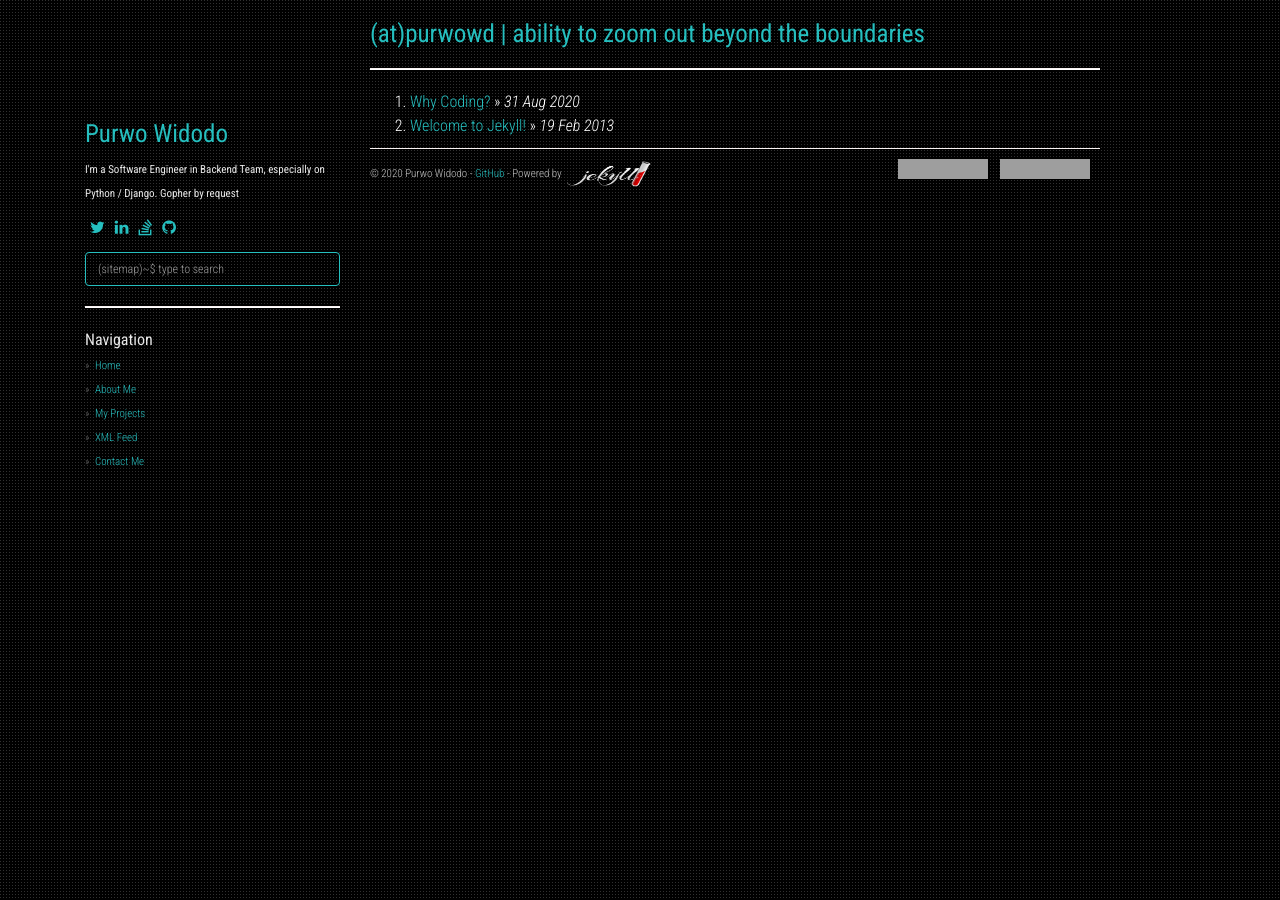
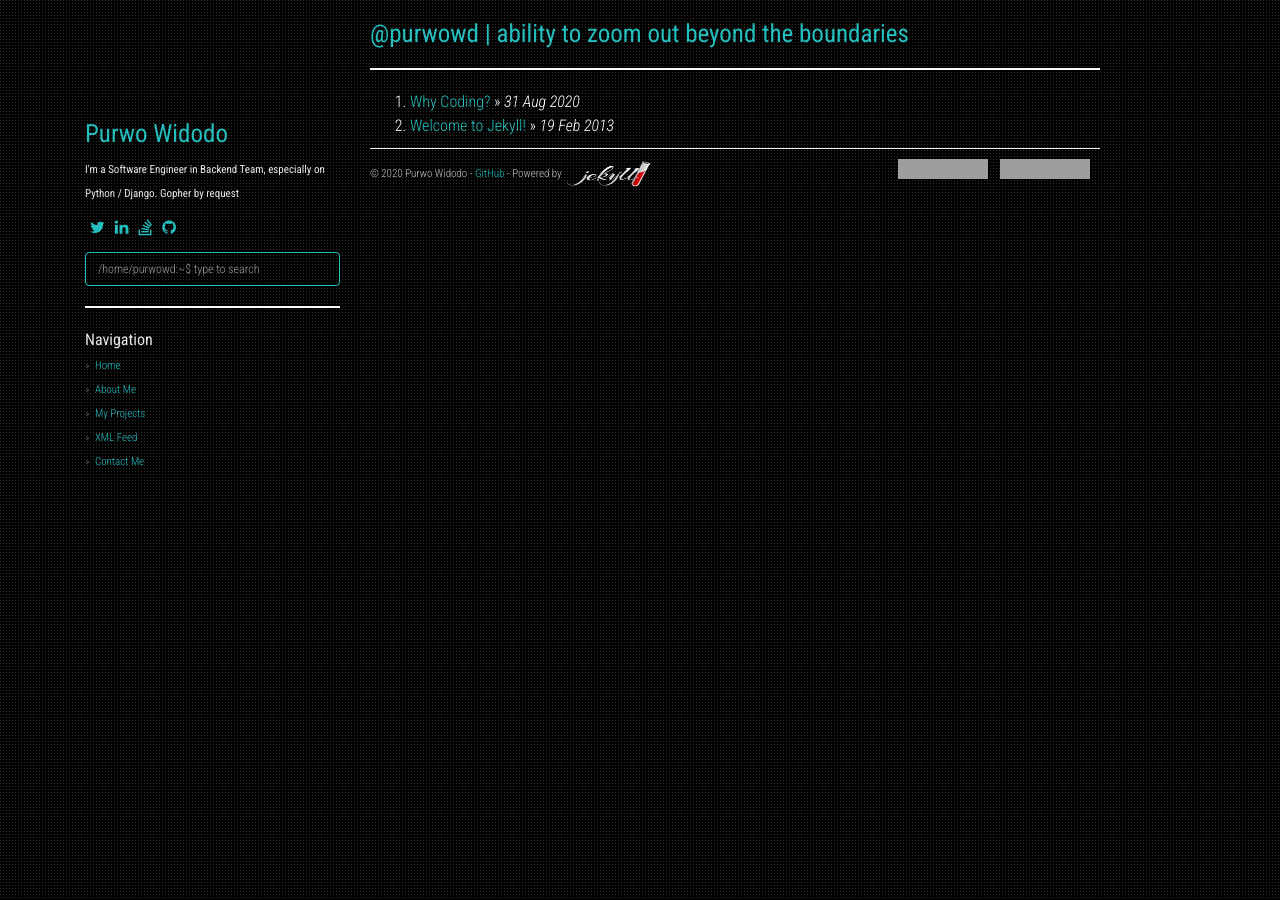
Before and after one commit to purwowd/purwowd.github.io, a Jekyll site: the page built from index.html, in a window 1280 px wide. Built offline with Jekyll 4.4.1, drawn with Linux system fonts in a browser that asks for light colours; nearby versions of some CDN libraries; the list of posts is cut into pages by our own code; grey boxes are pictures that could not be loaded.

Commit message:
Update some stuff

```diff
--- a/_config.yml
+++ b/_config.yml
@@ -1,4 +1,4 @@
-title: (at)purwowd | ability to zoom out beyond the boundaries
+title: '&#64;purwowd | ability to zoom out beyond the boundaries'
 description: '&#64;purwowd'
 author: Purwo Widodo
 github: https://github.com/purwowd
--- a/_layouts/default.html
+++ b/_layouts/default.html
@@ -127,7 +127,7 @@ layout: compress
             </ul>
           </div>
           <div class="search" id="js-search">
-            <input type="text" placeholder="(sitemap)~$ type to search" class="search__input form-control" id="js-search__input">
+            <input type="text" placeholder="/home/purwowd:~$ type to search" class="search__input form-control" id="js-search__input">
             <ul class="search__results" id="js-search__results"></ul>
           </div>
           <hr />
```
